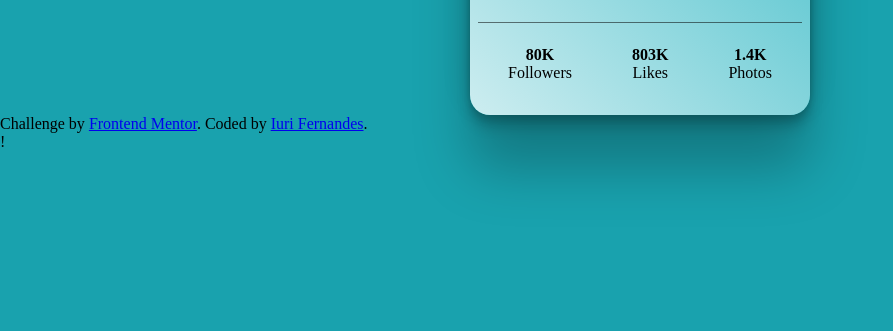
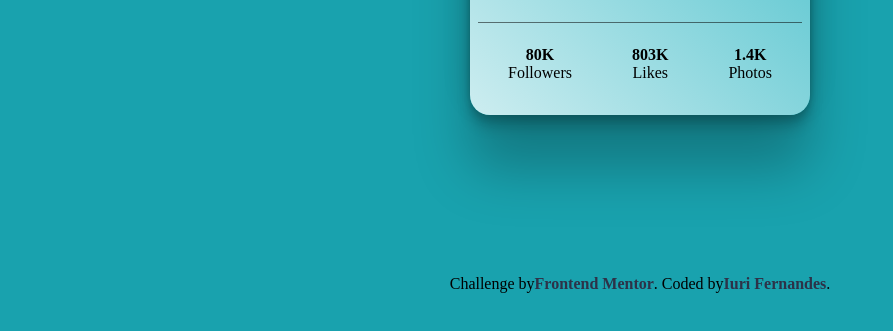
Before and after one commit to Italo-iuri/profile-card-component-main, a plain HTML site: page index.html in a window 1280 px wide. Shown: the part 375-706 px from the top of the page, without its empty margins (0-893 px from the left). Drawn offline with Linux system fonts and the light colour scheme.

Commit message:
Challenge01

```diff
--- a/index.html
+++ b/index.html
@@ -2,15 +2,12 @@
 <html lang="en">
 <head>
   <meta charset="UTF-8">
-  <meta name="viewport" content="width=device-width, initial-scale=1.0"> <!-- displays site properly based on user's device -->
-
+  <meta name="viewport" content="width=device-width, initial-scale=1.0">
   <link rel="icon" type="image/png" sizes="32x32" href="./images/favicon-32x32.png">
   <link rel="stylesheet" href="style.css">
 
   <title>Frontend Mentor | Profile card component</title>
 
-  <!-- Feel free to remove these styles or customise in your own stylesheet 👍 -->
-</head>
 <body>
 
   <main class="container">
@@ -42,10 +39,8 @@
   </main>
 
   <div class="attribution">
-    Challenge by <a href="https://www.frontendmentor.io?ref=challenge" target="_blank">Frontend Mentor</a>.
-    Coded by <a href="#">Iuri Fernandes</a>.
+    Challenge by <a href="https://www.frontendmentor.io?ref=challenge" target="_blank"> Frontend Mentor</a>.
+    Coded by <a href="https://www.linkedin.com/in/italo-iuri-fernandes/">  Iuri Fernandes</a>.
   </div>
 </body>
 </html>
-
-!
--- a/style.css
+++ b/style.css
@@ -11,8 +11,8 @@
 }
 
 :root {
-    --cor0: hsl(185, 75%, 39%);
-    --cor1: hsl(229, 23%, 23%);
+    --cor0: #19a2ae;
+    --cor1: #2d3248;
     --cor2: hsl(227, 10%, 46%);
     --cor3: hsl(0, 0%, 59%);
     --font: font-family: 'Kumbh Sans', sans-serif;
@@ -78,3 +78,17 @@ body {
     justify-items: center;
 
 }
+.attribution {
+    display: flex;
+    justify-content: center;
+    margin-top: 20vh;
+}
+.attribution a {
+    text-decoration: none;
+    color: var(--cor1);
+    font-weight: bold;
+}
+.attribution a:hover {
+    text-decoration: underline;
+
+}
```
